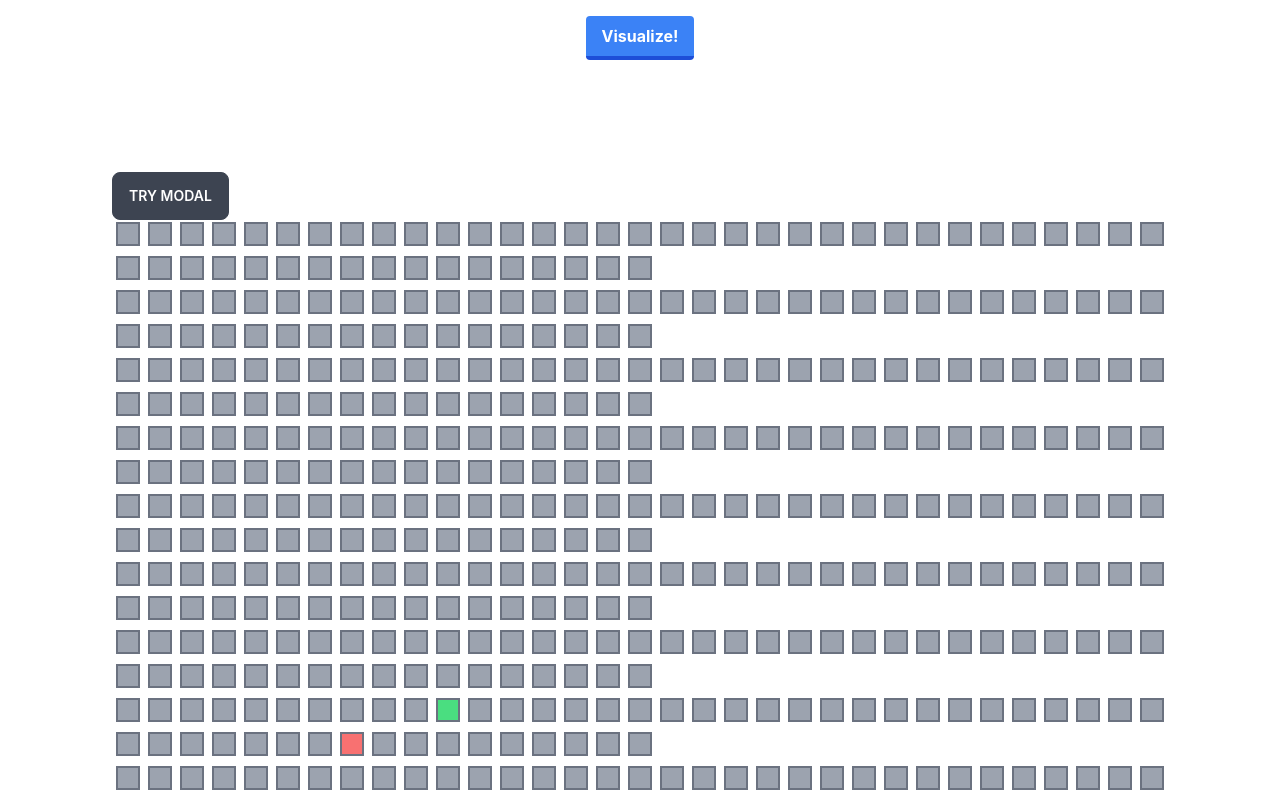
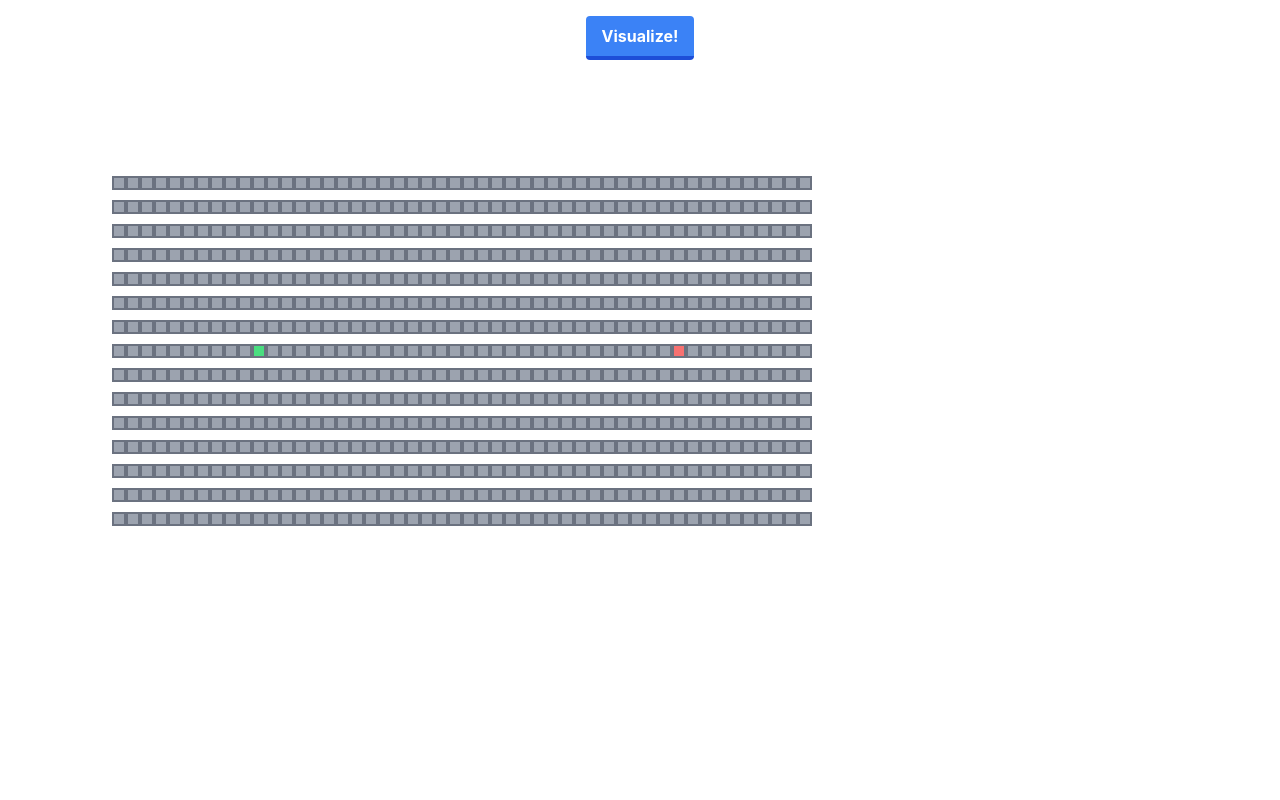
Before and after one commit to NaralC/Pathfinding-Visualizer, a React (Vite) app: page / in a window 1280 px wide. Shown: the top 800 px of the page. Built offline with nearby package versions, Linux system fonts and the light colour scheme.

Commit message:
Modal shows up if no path possible

```diff
--- a/index.html
+++ b/index.html
@@ -1,5 +1,5 @@
 <!DOCTYPE html>
-<html data-theme="" lang="en">
+<html data-theme="light" lang="en">
   <head>
     <meta charset="UTF-8" />
     <link rel="icon" type="image/svg+xml" href="/src/favicon.svg" />
--- a/src/App.tsx
+++ b/src/App.tsx
@@ -34,7 +34,10 @@ const App: React.FC = () => {
 
     for (let row = 0; row < nodeListWithWalls.length; row++) {
       for (let col = 0; col < nodeListWithWalls[row].length; col++) {
-        if (!nodeListWithWalls[row][col].isWall) {
+        if (
+          !nodeListWithWalls[row][col].isWall &&
+          !nodeListWithWalls[row][col].isFinish
+        ) {
           nodeListWithWalls[row][col].isVisited = false;
           continue;
         }
@@ -64,7 +67,11 @@ const App: React.FC = () => {
 
     // TODO: Handle impossible cases
     if (!nodeList[FINISH_ROW][FINISH_COL].isVisited) {
-      console.log("impossible");
+      setshowModal(true);
+
+      setTimeout(() => {
+        setshowModal(false);
+      }, 2000);
     }
   };
 
@@ -104,10 +111,12 @@ const App: React.FC = () => {
         </button>
       </div>
       <div className="mx-28 my-24">
-        <Modal
-          header="Couldn't find the most optimal path"
-          body="All paths leading to the finish are blocked!"
-        />
+        {showModal && (
+          <Modal
+            header="Couldn't find the most optimal path"
+            body="All paths leading to the finish are blocked!"
+          />
+        )}
         {nodeList.map((row, rowIdx) => {
           return (
             <ol key={`${row}-${rowIdx}`}>
--- a/src/Components/Modal.tsx
+++ b/src/Components/Modal.tsx
@@ -8,18 +8,10 @@ type ModalProps = {
 const Modal: React.FC<ModalProps> = ({ body, header }) => {
   return (
     <div>
-      <a href="#my-modal-2" className="btn">
-        Try Modal
-      </a>
-      <div className="modal" id="my-modal-2">
+      <div className="modal modal-open" id="my-modal-2">
         <div className="modal-box">
           <h3 className="font-bold text-lg">{header}</h3>
           <p className="py-4">{body}</p>
-          <div className="modal-action">
-            <a href="#" className="btn">
-              Close Notification
-            </a>
-          </div>
         </div>
       </div>
     </div>
--- a/src/Components/Node.css
+++ b/src/Components/Node.css
@@ -3,5 +3,6 @@
 @tailwind utilities;
 
 .node {
-  @apply w-6 h-6 inline-block mx-1 my-0.5 border-solid border-2 border-gray-500;
+  /* @apply w-6 h-6 mx-1 my-0.5 inline-block  border-solid border-2 border-gray-500; */
+  @apply 2xl:w-5 2xl:h-5 2xl:mx-1 2xl:my-0.5 xl:w-3.5 xl:h-3.5 inline-block border-solid border-2 border-gray-500;
 }
```
Also changed, not shown: src/Algorithms/BFS.ts (+1 -8 lines).
